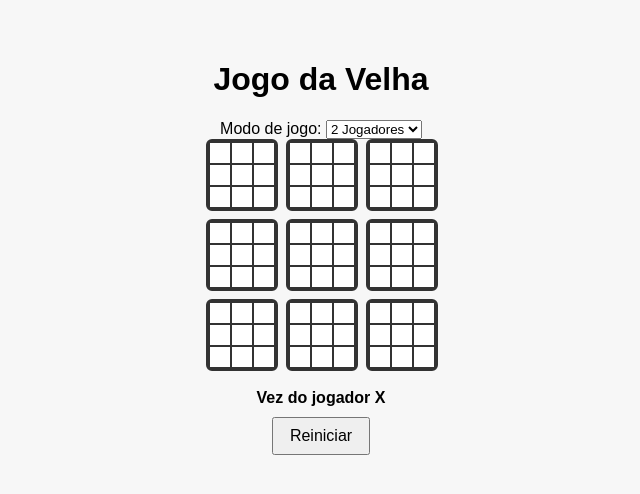
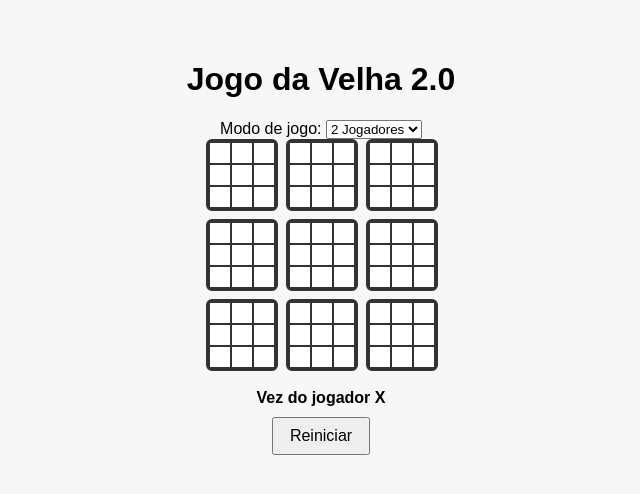
Before and after one commit to coldguto22/jogodavelha, a plain HTML site: page index.html in a window 1280 px wide. Shown: the whole page, without its empty margins (319-959 px from the left). Drawn offline with Linux system fonts and the light colour scheme.

Commit message:
Update title and heading to reflect Jogo da Velha 2.0

```diff
--- a/index.html
+++ b/index.html
@@ -3,11 +3,11 @@
 <head>
     <meta charset="UTF-8">
     <meta name="viewport" content="width=device-width, initial-scale=1.0">
-    <title>Jogo da Velha</title>
+    <title>Jogo da Velha 2.0</title>
     <link rel="stylesheet" href="style.css">
 </head>
 <body>
-    <h1>Jogo da Velha</h1>
+    <h1>Jogo da Velha 2.0</h1>
     <div>
         <label for="mode-select">Modo de jogo:</label>
         <select id="mode-select">
```
